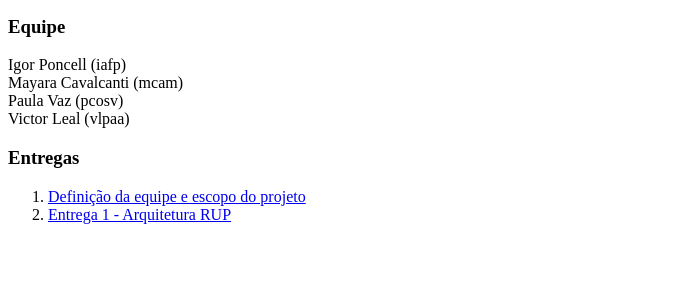
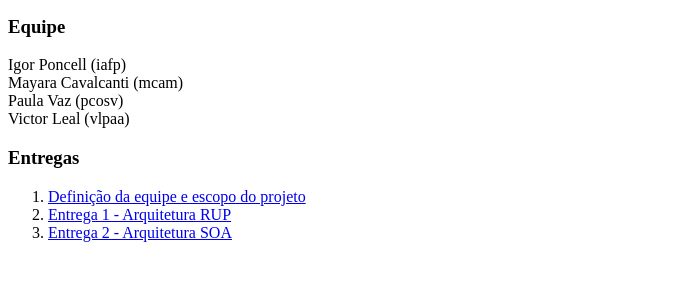
Before and after one commit to pcosv/pcosv.github.io, a plain HTML site: page index.html in a window 1280 px wide. Shown: the part 101-382 px from the top of the page, without its empty margins (0-676 px from the left). Drawn offline with Linux system fonts and the light colour scheme.

Commit message:
segunda entrega

```diff
--- a/index.html
+++ b/index.html
@@ -17,6 +17,9 @@
       <li>
         <a href="https://docs.google.com/presentation/d/1cQSJ4-yoCbB0KIqObN1yNv7XnxFnR6MX8H7D6sBHHFU/edit?usp=sharing">Entrega 1 - Arquitetura RUP</a>
       </li>
+      <li>
+        <a href="https://docs.google.com/presentation/d/1nA1wxDS7O7GB2EcW8DRjP5u2uICjKKej13EyhxGBbfc/edit?usp=sharing">Entrega 2 - Arquitetura SOA</a>
+      </li>
     </ol>
 
   </body>
```
